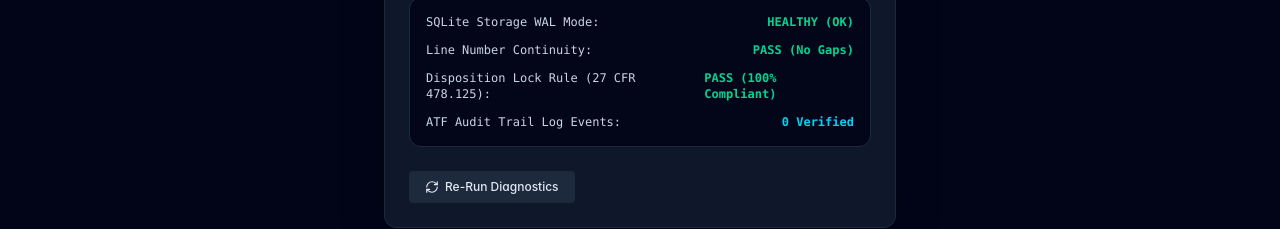
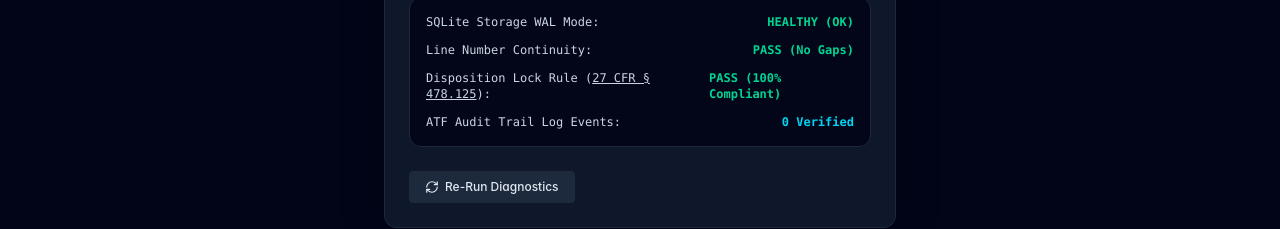
Before and after one commit to weaverb/digital-cr-logbook, a React (Vite) app: page / in a window 1280 px wide. Both pictures are taken after a click on the button "SQLite WAL Mode: Active (Click for Health Diagnostics)". Shown: the part 340-569 px from the top of the page. Built offline with nearby package versions, Linux system fonts and the light colour scheme.

Commit message:
refactor(legal): create centralized DRY legalLinks helper module and replace all 27 CFR & ATF Ruling text references with interactive hyperlinks

```diff
--- a/src/App.tsx
+++ b/src/App.tsx
@@ -21,6 +21,7 @@ import {
   HelpCircle
 } from 'lucide-react';
 import { APP_VERSION } from './lib/version';
+import { CfrLink } from './lib/legalLinks';
 import type { BoundBookRecord, CRReferenceEntry, MaintenanceRecord } from './types/logbook';
 import {
   getBoundBookRecords,
@@ -314,7 +315,7 @@ export function App() {
                 C&R Digital Logbook
               </h1>
               <span className="text-[10px] px-2 py-0.5 rounded-full bg-emerald-500/10 border border-emerald-500/30 text-emerald-400 font-mono font-medium">
-                27 CFR § 478.125(f)
+                <CfrLink text="27 CFR § 478.125(f)" className="hover:text-emerald-300 transition-colors" />
               </span>
             </div>
             <p className="text-[11px] text-slate-400 flex items-center gap-1.5 mt-0.5 font-sans">
@@ -1046,7 +1047,7 @@ export function App() {
           <span>ATF Audit Log: Active ({auditLogs.length} Events)</span>
         </div>
         <div className="font-mono text-slate-400 flex items-center gap-3">
-          <span>27 CFR § 478.125(f) Compliant</span>
+          <span><CfrLink text="27 CFR § 478.125(f) Compliant" className="hover:text-slate-200 transition-colors" /></span>
           <span>•</span>
           <span>Offline Bound Book</span>
         </div>
--- a/src/components/AuditDashboardModal.tsx
+++ b/src/components/AuditDashboardModal.tsx
@@ -1,6 +1,7 @@
 import { X, ShieldCheck, BookOpen, Lock, FileText, CheckCircle2 } from 'lucide-react';
 import type { BoundBookRecord, AuditLogEntry } from '../types/logbook';
 import { useEscapeKey } from '../hooks/useEscapeKey';
+import { CfrLink, AtfRulingLink } from '../lib/legalLinks';
 
 interface AuditDashboardModalProps {
   isOpen: boolean;
@@ -29,7 +30,7 @@ export function AuditDashboardModal({ isOpen, records, auditLogs, onClose }: Aud
               ATF Bound Book & Compliance Audit Dashboard
             </h2>
             <p className="text-xs text-slate-400 mt-0.5">
-              Live collection health metrics, 27 CFR § 478.125(f) compliance check, and audit trail analytics.
+              Live collection health metrics, <CfrLink className="underline hover:text-emerald-300 transition-colors" /> compliance check, and audit trail analytics.
             </p>
           </div>
           <button
@@ -86,7 +87,7 @@ export function AuditDashboardModal({ isOpen, records, auditLogs, onClose }: Aud
             <div className="flex items-center justify-between">
               <div className="font-bold text-emerald-400 text-sm flex items-center gap-2">
                 <CheckCircle2 className="w-4 h-4 text-emerald-400" />
-                ATF Ruling 2016-1 Compliance Scorecard: 100% PASS
+                <AtfRulingLink text="ATF Ruling 2016-1" className="underline hover:text-emerald-300 transition-colors font-bold" /> Compliance Scorecard: 100% PASS
               </div>
               <span className="px-2.5 py-0.5 bg-emerald-500/10 border border-emerald-500/30 text-emerald-400 rounded-full font-mono text-[11px]">
                 Inspection Ready
--- a/src/components/AuditLogViewerModal.tsx
+++ b/src/components/AuditLogViewerModal.tsx
@@ -1,6 +1,7 @@
 import { X, FileText, Clock, ShieldCheck } from 'lucide-react';
 import type { AuditLogEntry } from '../types/logbook';
 import { useEscapeKey } from '../hooks/useEscapeKey';
+import { AtfRulingLink } from '../lib/legalLinks';
 
 interface AuditLogViewerModalProps {
   isOpen: boolean;
@@ -23,7 +24,7 @@ export function AuditLogViewerModal({ isOpen, logs, onClose }: AuditLogViewerMod
               ATF Compliance Audit Log (`ATF_AUDIT_LOG`)
             </h2>
             <p className="text-xs text-slate-400 mt-0.5">
-              Immutable log of record amendments per ATF Ruling 2016-1.
+              Immutable log of record amendments per <AtfRulingLink className="underline hover:text-amber-400 transition-colors" />.
             </p>
           </div>
           <button
--- a/src/components/EditRecordModal.tsx
+++ b/src/components/EditRecordModal.tsx
@@ -2,6 +2,7 @@ import { useState, useEffect } from 'react';
 import { X, Edit3, ShieldAlert } from 'lucide-react';
 import type { BoundBookRecord, FirearmType } from '../types/logbook';
 import { useEscapeKey } from '../hooks/useEscapeKey';
+import { AtfRulingLink } from '../lib/legalLinks';
 
 interface EditRecordModalProps {
   isOpen: boolean;
@@ -83,7 +84,7 @@ export function EditRecordModal({ isOpen, record, onClose, onSave }: EditRecordM
               Amend Bound Book Entry #{record.lineNumber}
             </h2>
             <p className="text-xs text-slate-400 mt-0.5">
-              ATF 2016-1 compliant record editing with immutable audit trail.
+              ATF <AtfRulingLink text="Ruling 2016-1" className="underline hover:text-amber-400 transition-colors" /> compliant record editing with immutable audit trail.
             </p>
           </div>
           <button
--- a/src/components/LogDispositionModal.tsx
+++ b/src/components/LogDispositionModal.tsx
@@ -2,6 +2,7 @@ import { useState } from 'react';
 import { X, Lock, AlertTriangle } from 'lucide-react';
 import type { BoundBookRecord } from '../types/logbook';
 import { useEscapeKey } from '../hooks/useEscapeKey';
+import { CfrLink } from '../lib/legalLinks';
 
 interface LogDispositionModalProps {
   isOpen: boolean;
@@ -62,7 +63,7 @@ export function LogDispositionModal({ isOpen, record, onClose, onSave }: LogDisp
         <div className="p-4 bg-purple-500/10 border-b border-purple-500/30 flex items-start space-x-3 text-xs">
           <AlertTriangle className="w-5 h-5 text-purple-400 shrink-0 mt-0.5" />
           <div className="text-purple-200 space-y-1">
-            <div className="font-semibold">ATF 27 CFR § 478.125(f) Compliance Lock</div>
+            <div className="font-semibold">ATF <CfrLink text="27 CFR § 478.125(f)" className="underline hover:text-purple-300 transition-colors" /> Compliance Lock</div>
             <div className="text-[11px] text-purple-300">
               Recording a disposition marks this firearm as transferred out of your collection. Once saved, this record will be permanently locked against deletion to satisfy ATF audit regulations.
             </div>
--- a/src/components/NewAcquisitionModal.tsx
+++ b/src/components/NewAcquisitionModal.tsx
@@ -3,6 +3,7 @@ import { X, Plus, ShieldCheck, Search, CheckCircle2, RotateCcw } from 'lucide-re
 import type { BoundBookRecord, FirearmType, CRReferenceEntry } from '../types/logbook';
 import crMasterData from '../data/cr_master_data.json';
 import { useEscapeKey } from '../hooks/useEscapeKey';
+import { CfrLink } from '../lib/legalLinks';
 
 interface NewAcquisitionModalProps {
   isOpen: boolean;
@@ -118,7 +119,7 @@ export function NewAcquisitionModal({ isOpen, onClose, onSave }: NewAcquisitionM
               Record Firearm Acquisition
             </h2>
             <p className="text-xs text-slate-400 mt-0.5">
-              Enter mandatory acquisition details pursuant to 27 CFR § 478.125(f).
+              Enter mandatory acquisition details pursuant to <CfrLink className="underline hover:text-amber-400 transition-colors" />.
             </p>
           </div>
           <button
--- a/src/components/PDFExportDialogModal.tsx
+++ b/src/components/PDFExportDialogModal.tsx
@@ -3,6 +3,7 @@ import { X, Download, FileCheck, ShieldCheck } from 'lucide-react';
 import type { BoundBookRecord } from '../types/logbook';
 import { generateBoundBookPDF } from '../lib/pdfExporter';
 import { useEscapeKey } from '../hooks/useEscapeKey';
+import { CfrLink, AtfRulingLink } from '../lib/legalLinks';
 
 interface PDFExportDialogModalProps {
   isOpen: boolean;
@@ -39,7 +40,7 @@ export function PDFExportDialogModal({ isOpen, records, onClose }: PDFExportDial
               Generate ATF Printable Bound Book PDF
             </h2>
             <p className="text-xs text-slate-400 mt-0.5">
-              27 CFR § 478.125(f) & ATF Ruling 2016-1 Inspection Format
+              <CfrLink className="underline hover:text-emerald-300 transition-colors" /> & <AtfRulingLink className="underline hover:text-emerald-300 transition-colors" /> Inspection Format
             </p>
           </div>
           <button
--- a/src/components/VaultHealthModal.tsx
+++ b/src/components/VaultHealthModal.tsx
@@ -2,6 +2,7 @@ import { useState } from 'react';
 import { X, ShieldCheck, CheckCircle2, RefreshCw } from 'lucide-react';
 import type { BoundBookRecord, AuditLogEntry } from '../types/logbook';
 import { useEscapeKey } from '../hooks/useEscapeKey';
+import { CfrLink } from '../lib/legalLinks';
 
 interface VaultHealthModalProps {
   isOpen: boolean;
@@ -77,7 +78,7 @@ export function VaultHealthModal({ isOpen, records, auditLogs, onClose }: VaultH
               )}
             </div>
             <div className="flex items-center justify-between">
-              <span className="text-slate-300">Disposition Lock Rule (27 CFR 478.125):</span>
+              <span className="text-slate-300">Disposition Lock Rule (<CfrLink text="27 CFR § 478.125" className="underline hover:text-emerald-400 transition-colors" />):</span>
               {allLockedValid ? (
                 <span className="text-emerald-400 font-bold">PASS (100% Compliant)</span>
               ) : (
--- /dev/null
+++ b/src/lib/legalLinks.tsx
@@ -0,0 +1,35 @@
+export const CFR_27_478_125F_URL = 'https://www.ecfr.gov/current/title-27/chapter-II/subchapter-B/part-478/subpart-H/section-478.125#p-478.125(f)';
+export const ATF_RULING_2016_1_URL = 'https://www.atf.gov/firearms/docs/ruling/2016-1-requirements-keep-firearms-records-electronically/download';
+
+export interface LegalLinkProps {
+  text?: string;
+  className?: string;
+}
+
+export function CfrLink({ text = '27 CFR § 478.125(f)', className = 'underline hover:text-amber-400 transition-colors font-medium' }: LegalLinkProps) {
+  return (
+    <a
+      href={CFR_27_478_125F_URL}
+      target="_blank"
+      rel="noopener noreferrer"
+      className={className}
+      title="View official Electronic Code of Federal Regulations (eCFR) text"
+    >
+      {text}
+    </a>
+  );
+}
+
+export function AtfRulingLink({ text = 'ATF Ruling 2016-1', className = 'underline hover:text-amber-400 transition-colors font-medium' }: LegalLinkProps) {
+  return (
+    <a
+      href={ATF_RULING_2016_1_URL}
+      target="_blank"
+      rel="noopener noreferrer"
+      className={className}
+      title="View official ATF Ruling 2016-1 PDF document"
+    >
+      {text}
+    </a>
+  );
+}
```
Also changed, not shown: 1 other file (tests, documents, lock files or other folders).
